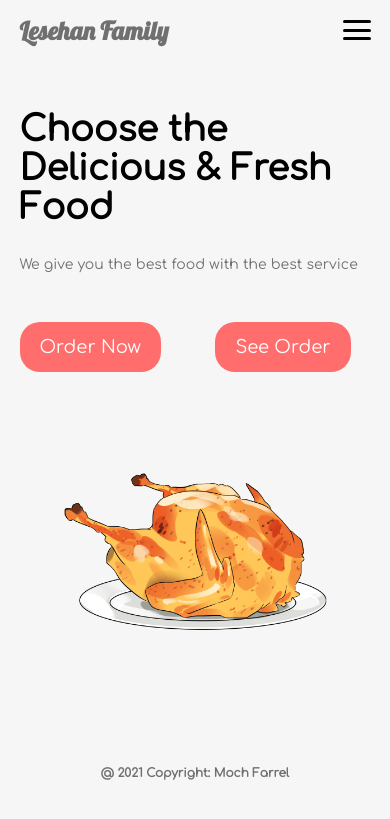
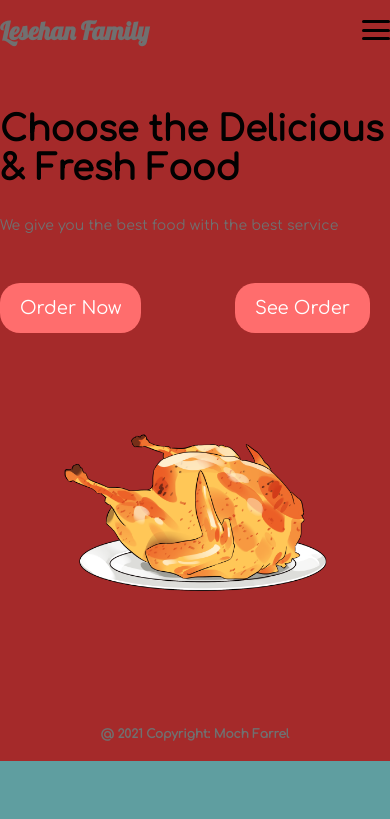
Before and after one commit to mochfarrel06/mochfarrel06.github.io, a PHP site: page / in a window 390 px wide; the page is wider, and only the part inside the window is pictured. Shown: the top 819 px of that part. Run offline with PHP 8.4, Linux system fonts and the light colour scheme.

Commit message:
memodifikasi index

```diff
--- a/css/style.css
+++ b/css/style.css
@@ -257,6 +257,12 @@ footer h4{
         overflow-x: hidden;
         /* background-color: brown; */
         width: 100%;
+        background-color: cadetblue;
+    }
+
+    .container{
+        width: 100%;
+        background-color: brown;
     }
 
     .menu-toggler{
```
